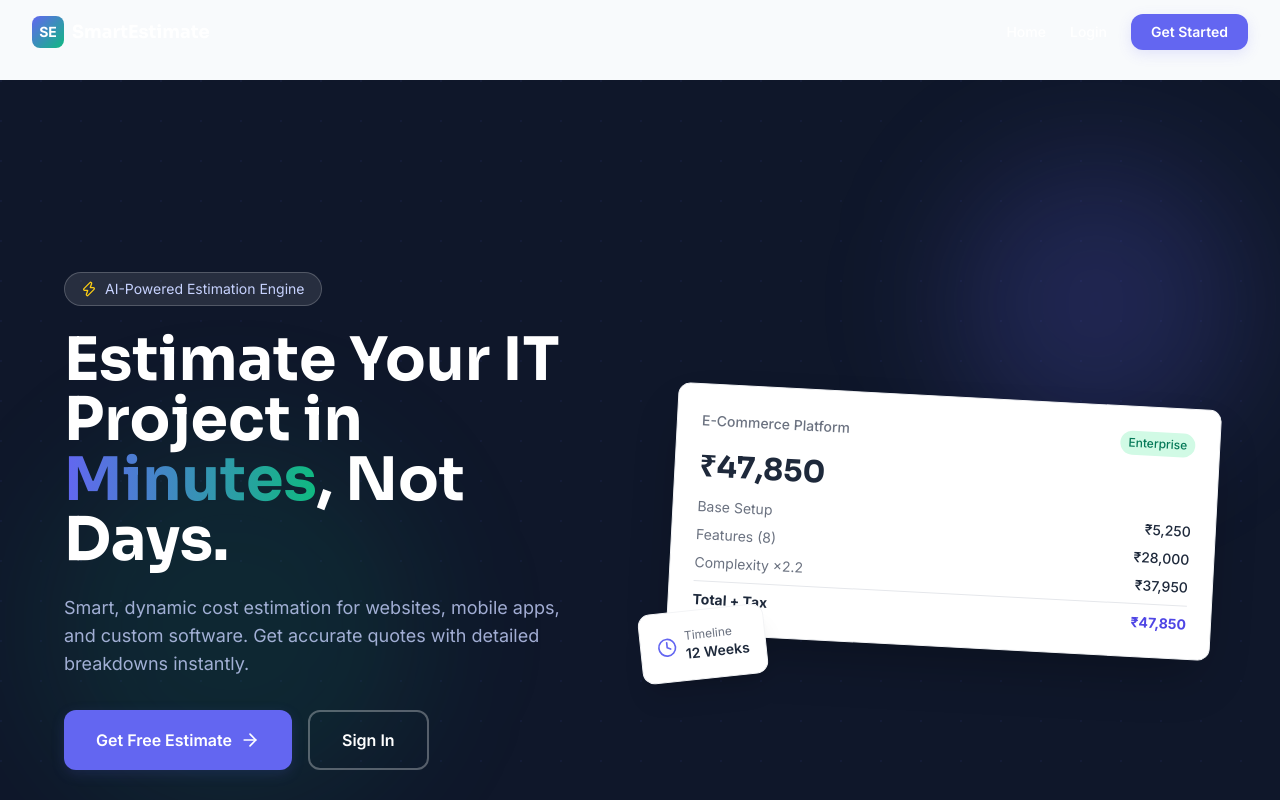
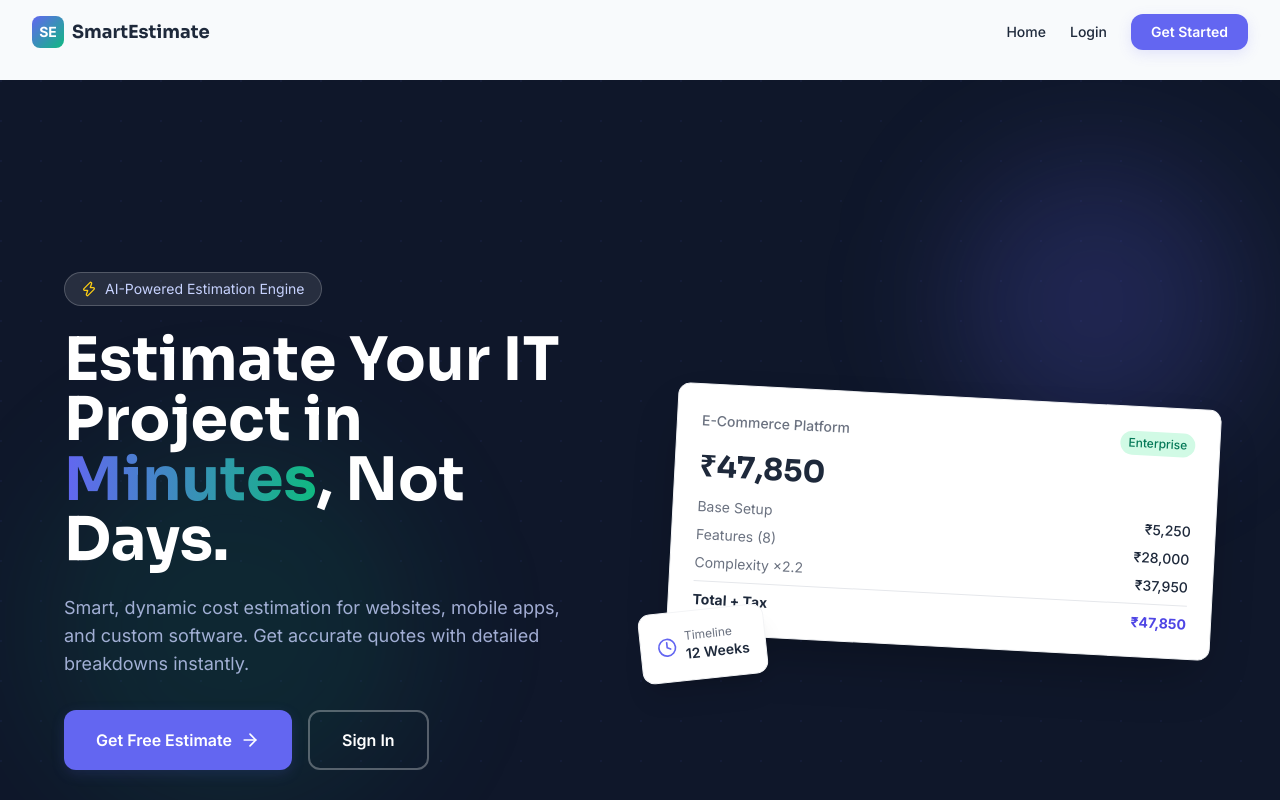
Before and after one commit to shrutialle17-glitch/smart-it-project-cost-estimation-system, a React (Vite) app in the folder client/: page / in a window 1280 px wide. Shown: the top 800 px of the page. Built offline with nearby package versions, Linux system fonts and the light colour scheme.

Commit message:
change the navbar

```diff
--- a/client/src/components/common/Navbar.jsx
+++ b/client/src/components/common/Navbar.jsx
@@ -34,14 +34,14 @@ const Navbar = () => {
             <div className="w-8 h-8 bg-gradient-to-br from-indigo-500 to-emerald-500 rounded-lg flex items-center justify-center">
               <span className="text-white font-bold text-sm">SE</span>
             </div>
-            <span className={`font-heading font-bold text-lg ${textColor}`}>SmartEstimate</span>
+            <span className={`font-heading font-bold text-lg color-black`}>SmartEstimate</span>
           </Link>
 
           <div className="hidden md:flex items-center gap-6">
             {!isAuthenticated ? (
               <>
-                <Link to="/" className={`text-sm font-medium ${textColor} hover:text-indigo-500 transition-colors`}>Home</Link>
-                <Link to="/login" className={`text-sm font-medium ${textColor} hover:text-indigo-500 transition-colors`}>Login</Link>
+                <Link to="/" className={`text-sm font-medium color-black hover:text-indigo-500 transition-colors`}>Home</Link>
+                <Link to="/login" className={`text-sm font-medium color-black hover:text-indigo-500 transition-colors`}>Login</Link>
                 <Link to="/register" className="btn-primary text-sm !py-2 !px-5">Get Started</Link>
               </>
             ) : (
```
